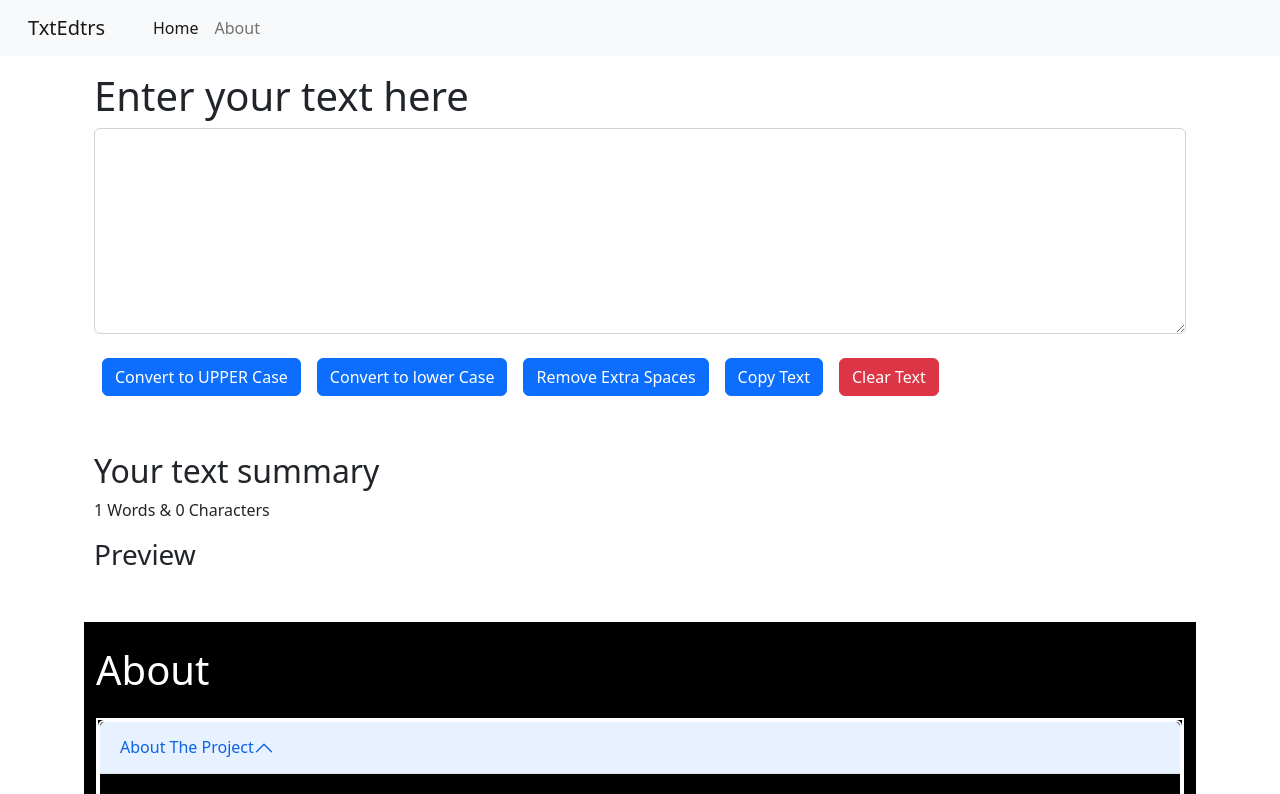
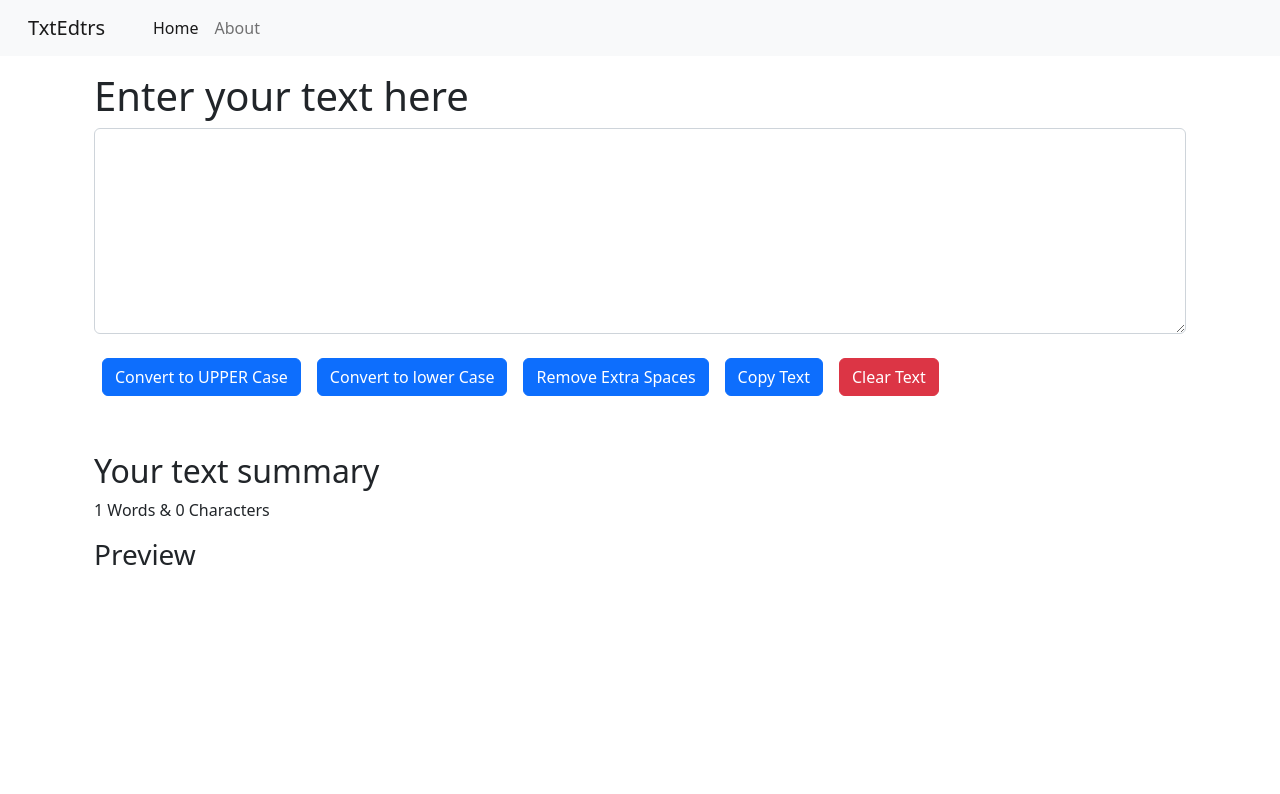
Before and after one commit to a1nukarsh/new-text-utils, a React (Create React App) app: page / in a window 1280 px wide. Shown: the top 794 px of the page. Built offline with nearby package versions, Linux system fonts and the light colour scheme.

Commit message:
Update App.js

```diff
--- a/src/App.js
+++ b/src/App.js
@@ -2,7 +2,7 @@
 import './App.css';
 import Navbar from './components/Navbar';
 import TextForm from './components/TextForm';
-import About from './components/About';
+// import About from './components/About';
 
 function App() {
   return (
@@ -10,7 +10,7 @@ function App() {
       <Navbar title ="TxtEdtrs" />
       <div className="container my-3">
       <TextForm heading="Enter your text here"/>
-      <About/>
+      {/* <About/> */}
       </div>
     </>
   );
```
